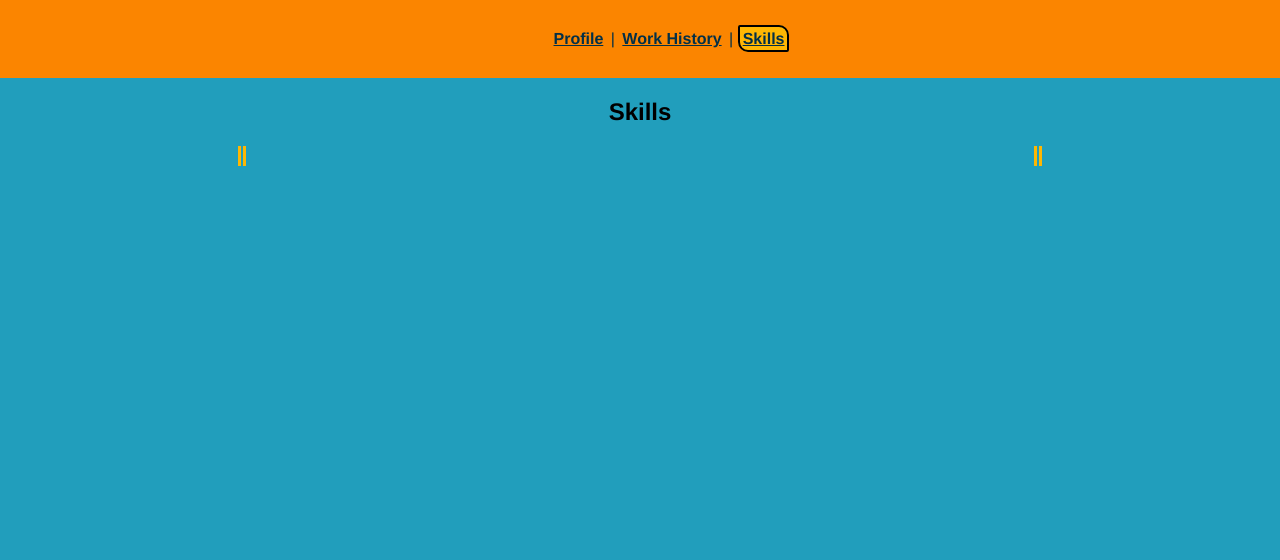
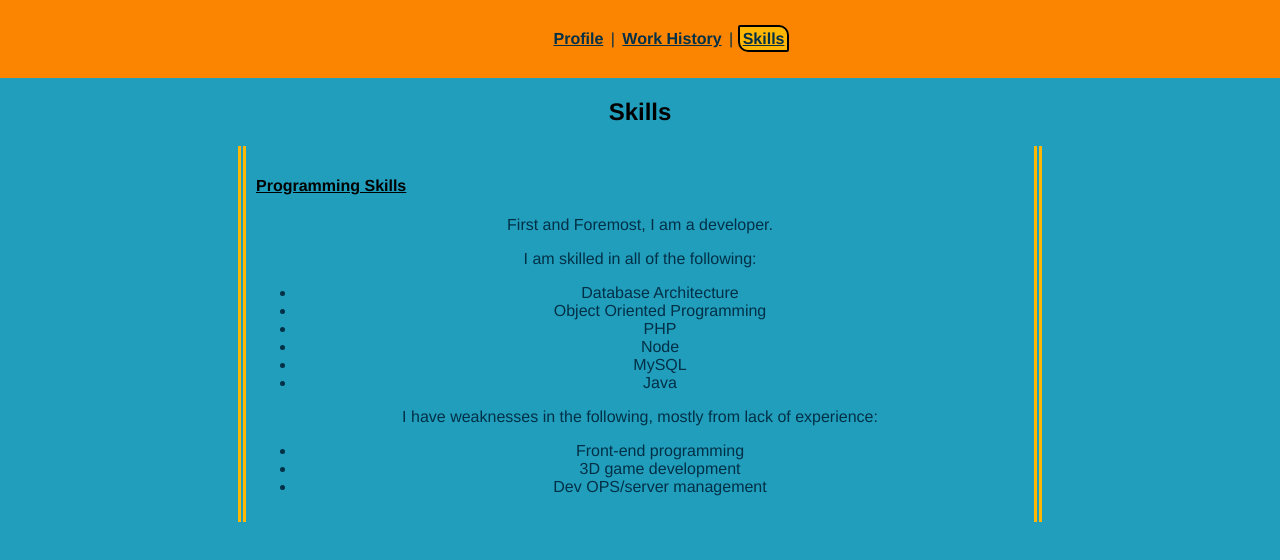
Before and after one commit to thetravisweber/travis.gg, a Vue app: page /skillz in a window 1280 px wide. Shown: the top 560 px of the page. Built offline with nearby package versions, Linux system fonts and the light colour scheme.

Commit message:
added skills data

```diff
--- a/src/views/Skills.vue
+++ b/src/views/Skills.vue
@@ -4,6 +4,31 @@
 
     <div class="skills-container center">
 
+      <WorkTitle>Programming Skills</WorkTitle>
+
+      <p>
+        First and Foremost, I am a developer.
+      </p>
+      <p>
+        I am skilled in all of the following:
+      </p>
+      <ul class="list-group">
+        <li class="list-group-item active">Database Architecture</li>
+        <li class="list-group-item">Object Oriented Programming</li>
+        <li class="list-group-item">PHP</li>
+        <li class="list-group-item">Node</li>
+        <li class="list-group-item">MySQL</li>
+        <li class="list-group-item">Java</li>
+      </ul>
+      <p>
+        I have weaknesses in the following, mostly from lack of experience:
+      </p>
+
+      <ul>
+        <li>Front-end programming</li>
+        <li>3D game development</li>
+        <li>Dev OPS/server management</li>
+      </ul>
 
     </div>
 
@@ -14,8 +39,13 @@
 
 <script>
 
+import WorkTitle from "@/components/WorkTitle.vue";
+
 export default {
   name: "Skills",
+  components: {
+    WorkTitle
+  },
 };
 </script>
 
```
